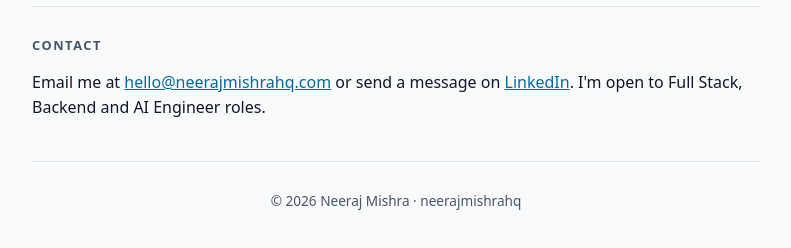
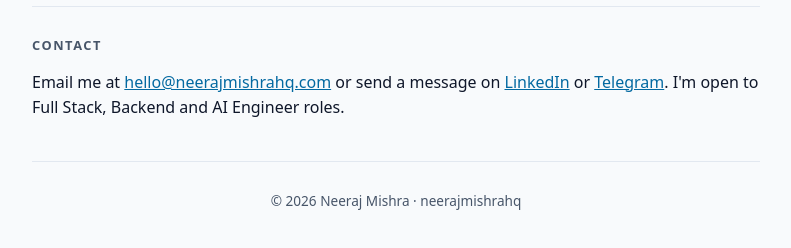
Before and after one commit to neerajmishrahq/neerajmishrahq.com, a plain HTML site: page index.html in a window 1280 px wide. Shown: the part 2038-2286 px from the top of the page, without its empty margins (244-1035 px from the left). Drawn offline with Linux system fonts and the light colour scheme.

Commit message:
Add Telegram to contact section

```diff
--- a/index.html
+++ b/index.html
@@ -322,7 +322,7 @@
 
       <section id="contact" aria-labelledby="contact-h">
         <h2 id="contact-h">Contact</h2>
-        <p>Email me at <a href="mailto:hello@neerajmishrahq.com">hello@neerajmishrahq.com</a> or send a message on <a href="https://www.linkedin.com/in/neerajmishrahq" rel="me noopener">LinkedIn</a>. I'm open to Full Stack, Backend and AI Engineer roles.</p>
+        <p>Email me at <a href="mailto:hello@neerajmishrahq.com">hello@neerajmishrahq.com</a> or send a message on <a href="https://www.linkedin.com/in/neerajmishrahq" rel="me noopener">LinkedIn</a> or <a href="https://t.me/neerajmishrahq" rel="me noopener">Telegram</a>. I'm open to Full Stack, Backend and AI Engineer roles.</p>
       </section>
     </main>
 
```
